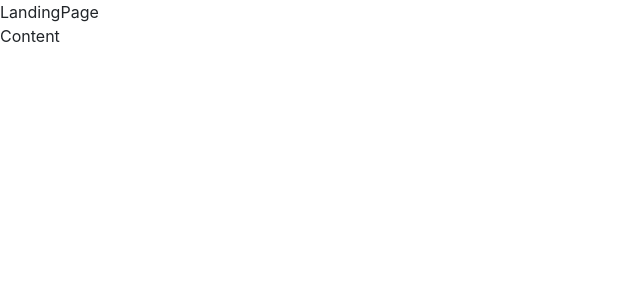
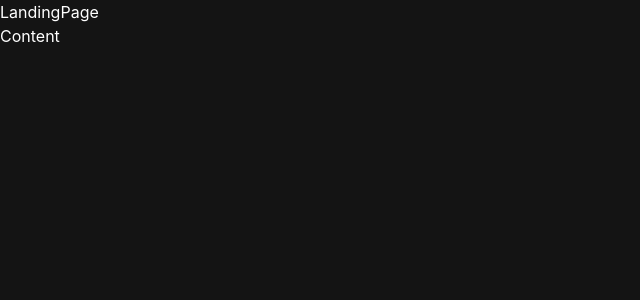
Before and after one commit to JSD3G6/frontend_subgroupB, a React (Create React App) app: page / in a window 1280 px wide. Shown: the top 300 px of the page, without its empty margins (0-640 px from the left). Built offline with nearby package versions, Linux system fonts and the light colour scheme.

Commit message:
update index.css

```diff
--- a/src/index.css
+++ b/src/index.css
@@ -1,13 +1,33 @@
 body {
   margin: 0;
-  font-family: -apple-system, BlinkMacSystemFont, 'Segoe UI', 'Roboto', 'Oxygen',
-    'Ubuntu', 'Cantarell', 'Fira Sans', 'Droid Sans', 'Helvetica Neue',
-    sans-serif;
+  font-family: -apple-system, BlinkMacSystemFont, 'Segoe UI', 'Roboto', 'Oxygen', 'Ubuntu',
+    'Cantarell', 'Fira Sans', 'Droid Sans', 'Helvetica Neue', sans-serif;
   -webkit-font-smoothing: antialiased;
   -moz-osx-font-smoothing: grayscale;
 }
 
 code {
-  font-family: source-code-pro, Menlo, Monaco, Consolas, 'Courier New',
-    monospace;
+  font-family: source-code-pro, Menlo, Monaco, Consolas, 'Courier New', monospace;
 }
+
+:root {
+  --purple: hsla(266, 99%, 56%, 1);
+  --yellow: hsla(36, 96%, 71%, 1);
+  --black: hsla(0, 0%, 8%, 1);
+  --black-a: hsla(0, 0%, 10%, 0.9);
+  --grey: hsla(240, 5%, 16%);
+  --white: hsla(0, 0%, 100%, 1);
+}
+
+* {
+  box-sizing: border-box;
+  margin: 0;
+  padding: 0;
+}
+
+body {
+  color: var(--white);
+  background: var(--black);
+  max-height: 100vh;
+  max-width: 100vw;
+}
```
